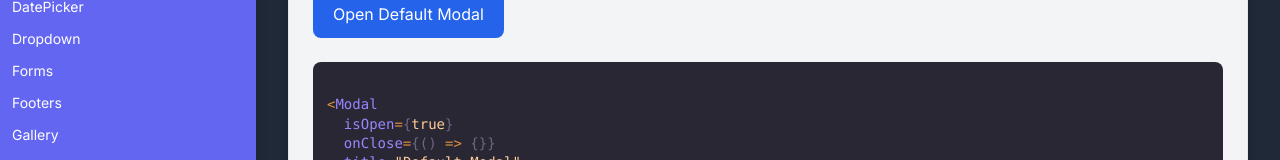
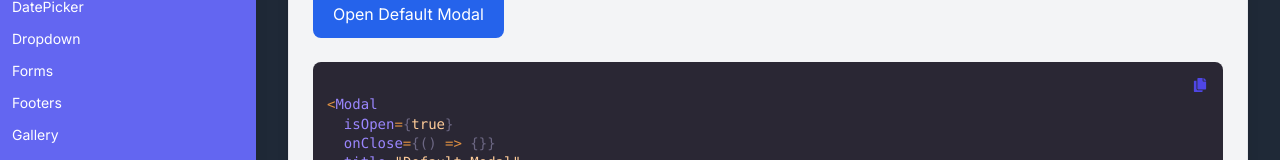
Before and after one commit to ajv55/quickui, a Next.js app: page /getStarted/modal in a window 1280 px wide. Shown: the part 455-615 px from the top of the page. Built offline with nearby package versions, Linux system fonts and the light colour scheme.

Commit message:
updates to the navbar  showcase page

```diff
--- a/app/components/navBar.tsx
+++ b/app/components/navBar.tsx
@@ -5,6 +5,7 @@ import { motion } from 'framer-motion';
 import clsx from 'clsx';
 import Link from 'next/link';
 import { FaBars, FaTimes } from 'react-icons/fa';
+import { IoMdClose } from "react-icons/io";
 
 interface NavbarProps {
   brandName?: string;
@@ -13,6 +14,7 @@ interface NavbarProps {
   navClassName?: string;
   linkClassName?: string;
   mobileMenuClassName?: string;
+  closeClassName?: string
 }
 
 const Navbar: React.FC<NavbarProps> = ({
@@ -21,7 +23,8 @@ const Navbar: React.FC<NavbarProps> = ({
   className,
   navClassName,
   linkClassName,
-  mobileMenuClassName
+  mobileMenuClassName,
+  closeClassName
 }) => {
   const [isOpen, setIsOpen] = React.useState(false);
 
@@ -53,7 +56,10 @@ const Navbar: React.FC<NavbarProps> = ({
         animate={{ opacity: isOpen ? 1 : 0, x: isOpen ? 0 : '-100%' }}
         transition={{ duration: 0.3 }}
       >
-        <div className="flex flex-col items-center justify-center h-full space-y-4">
+        <div className="flex flex-col items-center justify-start h-full space-y-4">
+          <div className='flex w-full justify-end items-center'>
+           <IoMdClose onClick={toggleMenu} size={40} className={clsx('text-secondary-dark', closeClassName)} />
+          </div>
           {links.map((link, index) => (
             <Link key={index} href={link.href} className={clsx('text-white text-lg', linkClassName)} onClick={toggleMenu}>
               {link.text}
--- a/app/getStarted/modal/page.tsx
+++ b/app/getStarted/modal/page.tsx
@@ -3,6 +3,7 @@ import React, { FC, useState } from 'react';
 import Modal from '../../components/modal';
 import { Prism as SyntaxHighlighter } from 'react-syntax-highlighter';
 import {  atomDark, dark, duotoneDark } from 'react-syntax-highlighter/dist/cjs/styles/prism';
+import { FaCopy } from 'react-icons/fa';
 
 const modalExamples = [
   {
@@ -129,6 +130,15 @@ const modalExamples = [
 
 const ModalShowcase: FC = () => {
   const [openModal, setOpenModal] = useState<string | null>(null);
+  const [copiedIndex, setCopiedIndex] = useState<number | null>(null);
+
+  const handleCopy = (index: number) => {
+    setCopiedIndex(index);
+    setTimeout(() => {
+      setCopiedIndex(null);
+    }, 2000);
+  };
+
 
   const handleOpenModal = (id: string) => {
     setOpenModal(id);
@@ -150,7 +160,7 @@ const ModalShowcase: FC = () => {
           <h2 className="text-3xl font-semibold text-secondary-light">Usage Examples</h2>
         </section>
       </div>
-      {modalExamples.map((modal: any) => (
+      {modalExamples.map((modal: any, index: number) => (
         <div key={modal.id} className="mb-12 border border-gray-200 rounded-lg bg-background-light shadow-lg p-6">
           <h3 className="text-3xl font-semibold mb-3 text-primary-light">{modal.title}</h3>
           <p className="mb-4 text-lg text-text-light">{modal.description}</p>
@@ -180,10 +190,16 @@ const ModalShowcase: FC = () => {
             </div>
           )}
 
-          <div className="mt-6">
+          <div className="mt-6 relative">
             <SyntaxHighlighter language="typescript" style={duotoneDark} className="p-4 rounded-lg bg-gray-100">
               {modal.code}
             </SyntaxHighlighter>
+            <button
+                onClick={() => handleCopy(index)}
+                className="absolute top-2 right-2 p-2 rounded text-sm font-semibold text-primary-light transition"
+              >
+                {copiedIndex === index ? 'Copied!' : <FaCopy />}
+              </button>
           </div>
         </div>
       ))}
--- a/app/getStarted/navbar/page.tsx
+++ b/app/getStarted/navbar/page.tsx
@@ -78,7 +78,7 @@ const NavbarShowcase: React.FC = () => {
 
   return (
     <div className="w-full h-screen overflow-scroll bg-background-dark p-8">
-      <h1 className="text-6xl font-bold bg-gradient-to-br from-primary-light via-secondary-light to-secondary-light bg-clip-text text-transparent mb-4">
+      <h1 className="lg:text-6xl text-4xl font-bold bg-gradient-to-br from-primary-light via-secondary-light to-secondary-light bg-clip-text text-transparent mb-4">
         Navbar Component Showcase
       </h1>
 
```
